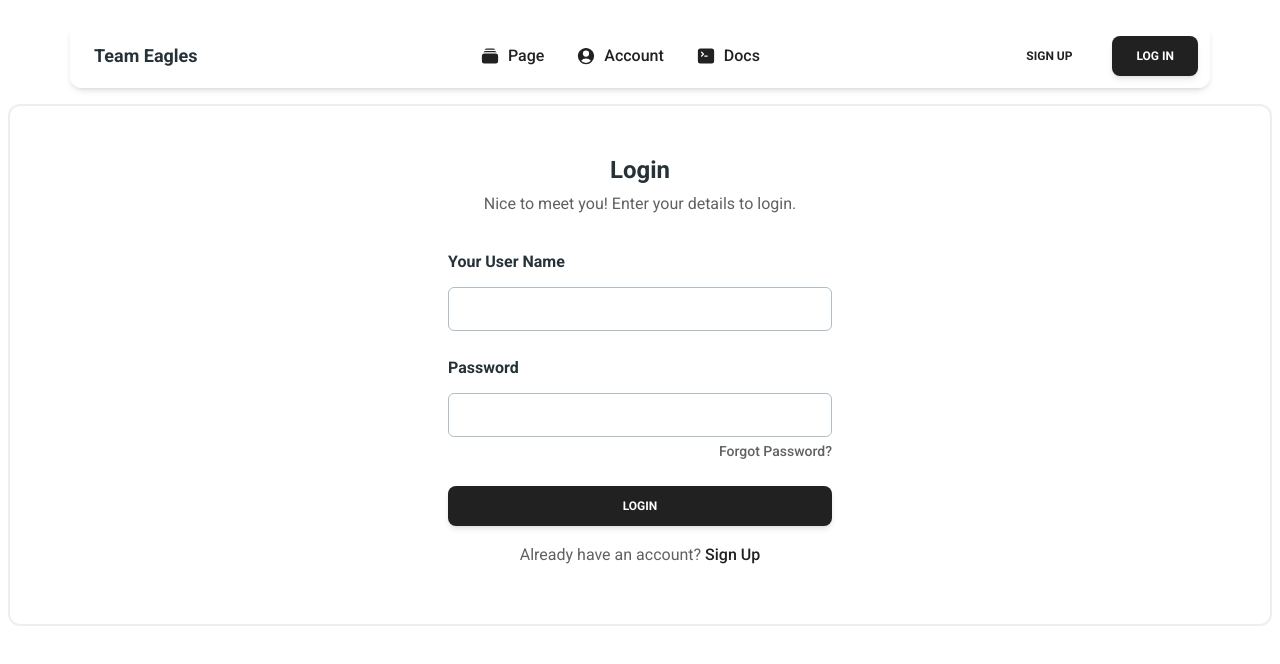
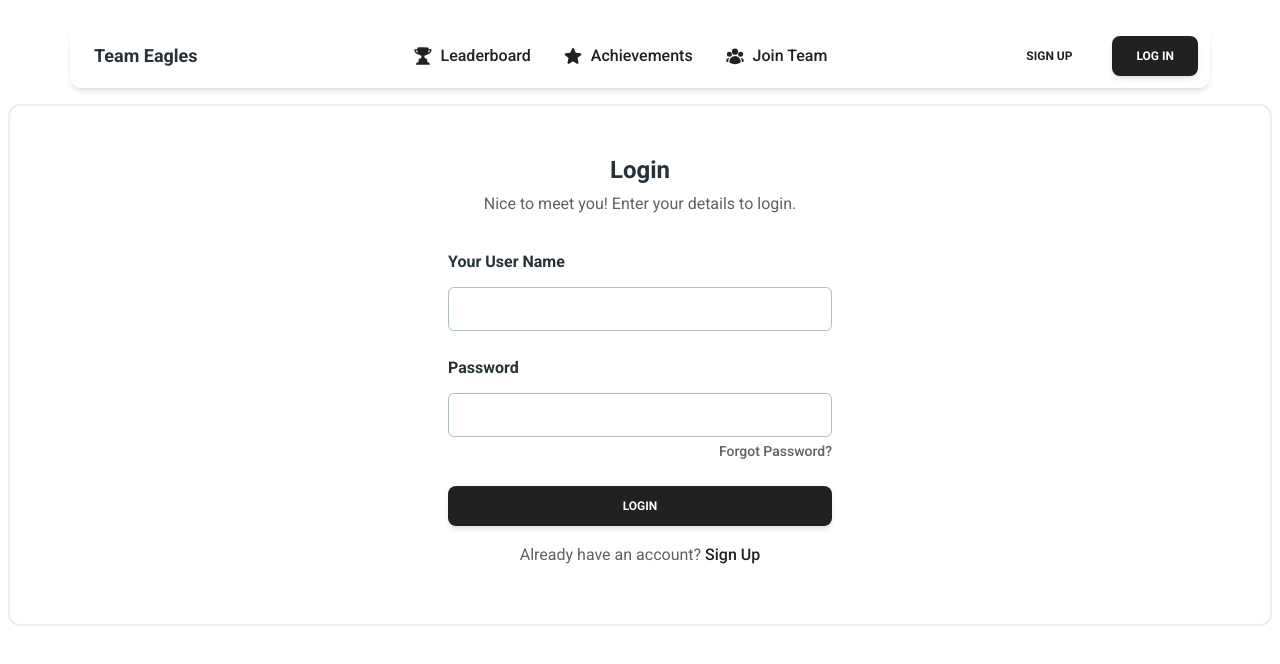
Before and after one commit to ameen-sid/Team-Eagles-Website, a Next.js app: page /login in a window 1280 px wide. Shown: the top 664 px of the page. Built offline with nearby package versions, Linux system fonts and the light colour scheme.

Commit message:
Updated NavBar.tsx Component

```diff
--- a/src/components/common/navbar.tsx
+++ b/src/components/common/navbar.tsx
@@ -1,5 +1,6 @@
 // Import the Required Modules
 import React, { useEffect, useState } from "react";
+import Link from "next/link";
 import {
 	Navbar as MTNavbar,
 	Collapse,
@@ -8,9 +9,9 @@ import {
 	Typography,
 } from "@material-tailwind/react";
 import {
-	RectangleStackIcon,
-  	UserCircleIcon,
-	CommandLineIcon,
+	StarIcon,
+	TrophyIcon,
+	UserGroupIcon,
 	XMarkIcon,
 	Bars3Icon,
 } from "@heroicons/react/24/solid";
@@ -18,17 +19,19 @@ import {
 // Nav Menu Data
 const NAV_MENU = [
 	{
-		name: "Page",
-		icon: RectangleStackIcon,
+		name: "Leaderboard",
+		icon: TrophyIcon,
+		href: "/leaderboard",
 	},
 	{
-		name: "Account",
-		icon: UserCircleIcon,
+		name: "Achievements",
+		icon: StarIcon,
+		href: "/achievements",
 	},
 	{
-		name: "Docs",
-		icon: CommandLineIcon,
-		href: "https://www.material-tailwind.com/docs/react/installation",
+		name: "Join Team",
+		icon: UserGroupIcon,
+		href: "/join-team",
 	},
 ];
 
@@ -44,7 +47,7 @@ const NavItem = ({ children, href }: NavItemProps) => {
 		<li>
 			<Typography
 				as="a"
-				href={href || "#"}
+				href={href}
 				target={href ? "_blank" : "_self"}
 				variant="paragraph"
 				color="gray"
@@ -86,6 +89,7 @@ export const NavBar = () => {
 					onPointerLeaveCapture={undefined}
 				>
 					<div className="flex items-center justify-between">
+						<Link href="/">
 							<Typography
 								color="blue-gray"
 								className="text-lg font-bold"
@@ -95,6 +99,7 @@ export const NavBar = () => {
 							>
 								Team Eagles
 							</Typography>
+						</Link>
 
 						<ul className="ml-10 hidden items-center gap-8 lg:flex">
 							{ NAV_MENU.map(({ name, icon: Icon, href }) => (
@@ -106,8 +111,8 @@ export const NavBar = () => {
 						</ul>
 
 						<div className="hidden items-center gap-4 lg:flex">
-							<a
-								href="http://localhost:3000/signup"
+							<Link
+								href="/signup"
 							>
 								<Button
 									variant="text"
@@ -117,11 +122,10 @@ export const NavBar = () => {
 								>
 									Sign up
 								</Button>
-							</a>
+							</Link>
 
-							<a
-                				href="http://localhost:3000/login"
-                				target="_blank"
+							<Link
+                				href="/login"
               				>
 								<Button
 									color="gray"
@@ -131,7 +135,7 @@ export const NavBar = () => {
 								>
 									Log in
 								</Button>
-							</a>
+							</Link>
 						</div>
 
 						<IconButton
@@ -163,7 +167,7 @@ export const NavBar = () => {
 							</ul>
 
 							<div className="mt-6 mb-4 flex items-center gap-4">
-								<a href="http://localhost:3000/signup">
+								<Link href="/signup">
 									<Button
 										variant="text"
 										placeholder={undefined}
@@ -172,11 +176,10 @@ export const NavBar = () => {
 									>
 										Sign Up
 									</Button>
-								</a>
+								</Link>
 
-								<a
-                  					href="http://localhost:3000/login"
-                  					target="_blank"
+								<Link
+                  					href="/login"
                 				>
                   					<Button
 										color="gray"
@@ -186,7 +189,7 @@ export const NavBar = () => {
 									>
 										Login
 									</Button>
-                				</a>
+                				</Link>
 							</div>
 						</div>
 					</Collapse>
```
Lines whose indentation alone changed are shown as unchanged.
